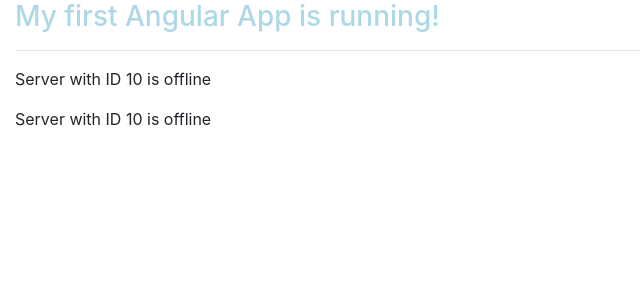
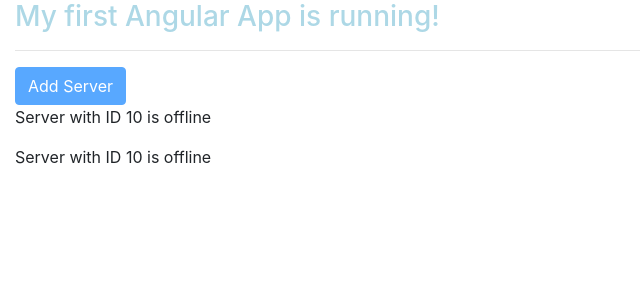
Before and after one commit to EzequielGomezCucchiararo/my-first-app, an Angular app: page / in a window 1280 px wide. Shown: the top 300 px of the page, without its empty margins (0-640 px from the left). Built offline with nearby package versions, Linux system fonts and the light colour scheme.

Commit message:
add server btn added

```diff
--- a/src/app/servers/servers.component.html
+++ b/src/app/servers/servers.component.html
@@ -1,2 +1,3 @@
+<button class="btn btn-primary" [disabled]="!allowNewServer">Add Server</button>
 <app-server></app-server>
 <app-server></app-server>
--- a/src/app/servers/servers.component.ts
+++ b/src/app/servers/servers.component.ts
@@ -6,6 +6,7 @@ import { Component, OnInit } from '@angular/core';
   styleUrls: ['./servers.component.css']
 })
 export class ServersComponent implements OnInit {
+  public allowNewServer: boolean = false;
 
   constructor() { }
 
```
